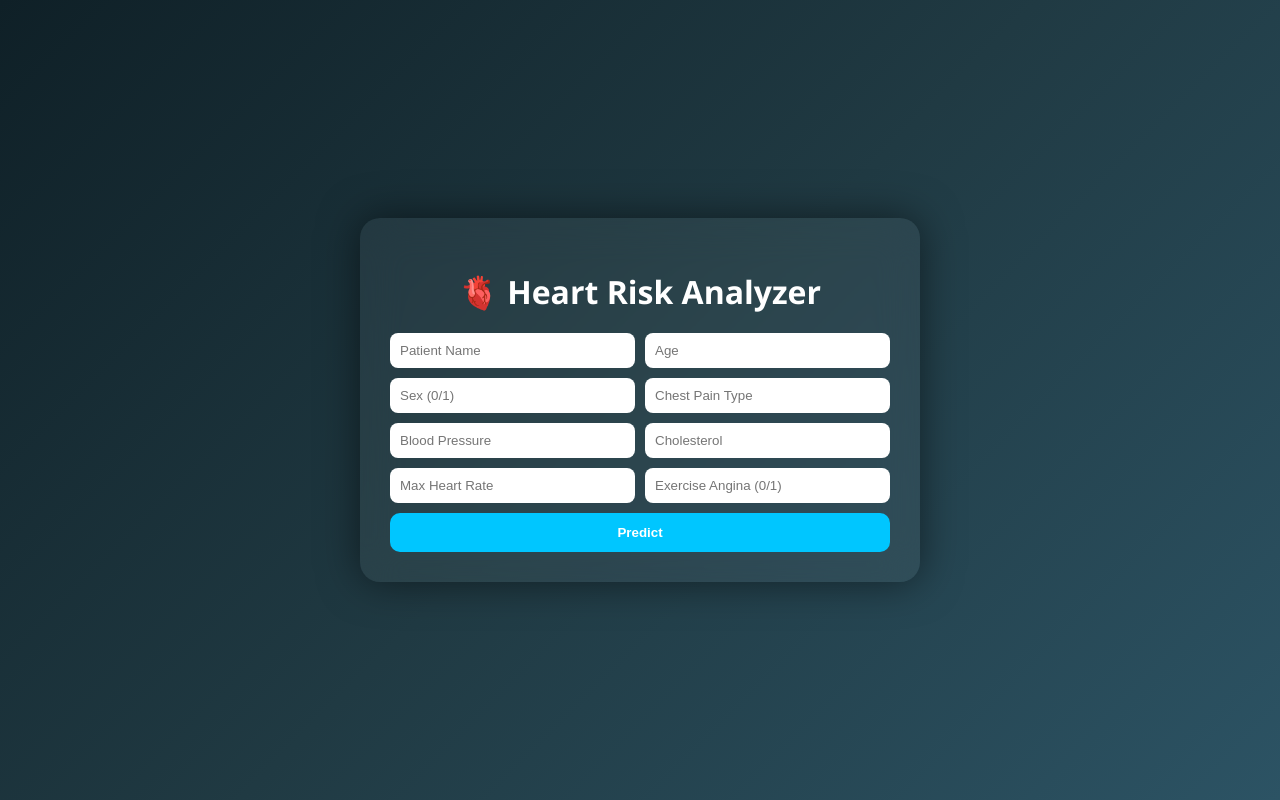
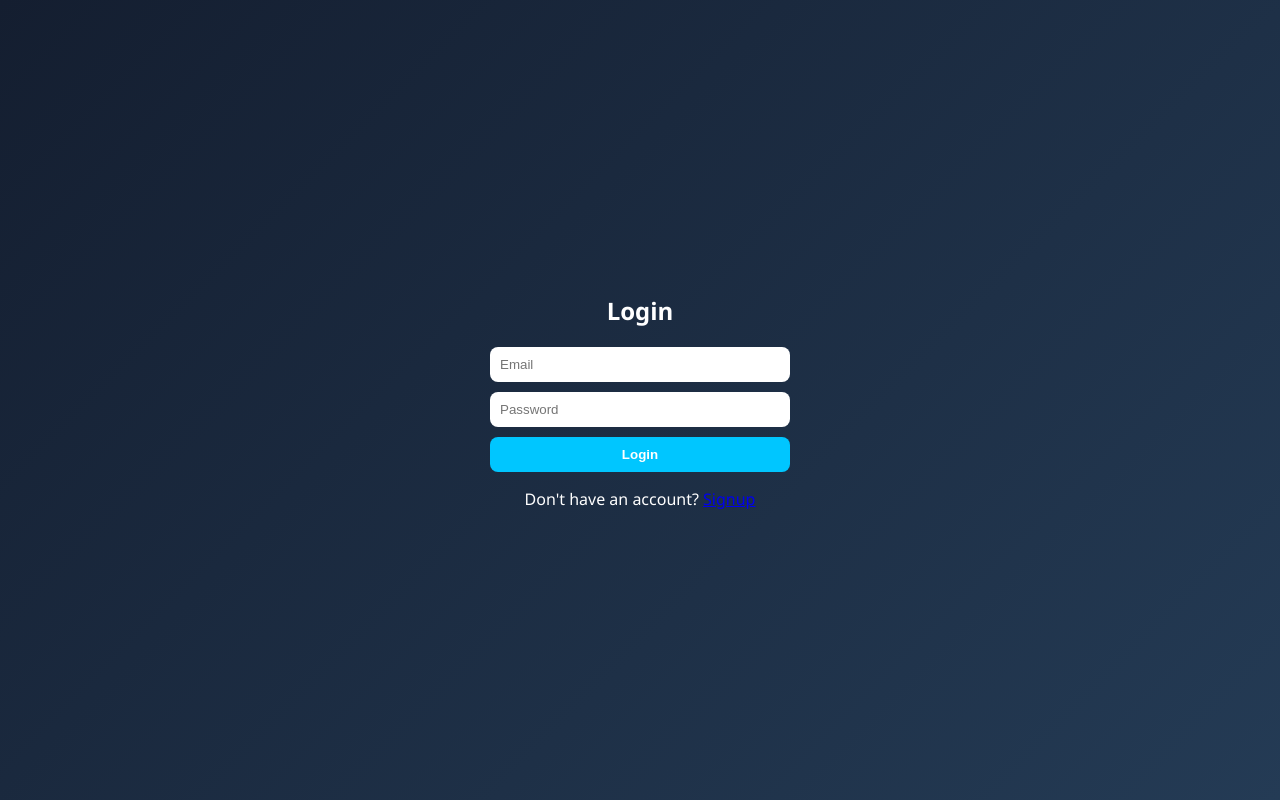
Before and after one commit to saisravanthikondaviti-web/heartdisease, a React (Create React App) app: page / in a window 1280 px wide. Built offline with nearby package versions, Linux system fonts and the light colour scheme.

Commit message:
added login and signup changes

```diff
--- a/package.json
+++ b/package.json
@@ -9,6 +9,7 @@
     "@testing-library/user-event": "^13.5.0",
     "react": "^19.2.4",
     "react-dom": "^19.2.4",
+    "react-router-dom": "^7.13.1",
     "react-scripts": "5.0.1",
     "web-vitals": "^2.1.4"
   },
--- a/src/App.css
+++ b/src/App.css
@@ -175,3 +175,67 @@ button:hover {
   from { opacity: 0; }
   to { opacity: 1; }
 }
+
+.auth-container {
+  min-height: 100vh;
+  display: flex;
+  flex-direction: column;
+  justify-content: center;
+  align-items: center;
+  background: linear-gradient(135deg, #141e30, #243b55);
+  color: white;
+}
+
+.auth-container form {
+  display: flex;
+  flex-direction: column;
+  width: 300px;
+  gap: 10px;
+}
+
+.auth-container input {
+  padding: 10px;
+  border-radius: 8px;
+  border: none;
+}
+
+.auth-container button {
+  padding: 10px;
+  border-radius: 8px;
+  border: none;
+  background: #00c6ff;
+  color: white;
+  cursor: pointer;
+}
+
+.navbar {
+  display: flex;
+  justify-content: space-between;
+  padding: 15px 30px;
+  background: rgba(0,0,0,0.6);
+  color: white;
+}
+
+.navbar {
+  position: absolute;
+  top: 20px;
+  left: 40px;
+  right: 40px;
+  display: flex;
+  justify-content: space-between;
+  align-items: center;
+  color: white;
+}
+
+.navbar button {
+  padding: 8px 15px;
+  border-radius: 8px;
+  border: none;
+  background: #ff4d4d;
+  color: white;
+  cursor: pointer;
+}
+
+.navbar button:hover {
+  background: #cc0000;
+}
--- a/src/App.js
+++ b/src/App.js
@@ -1,12 +1,18 @@
 import React from "react";
-import PredictionForm from "./components/PredictionForm";
-import "./App.css";
+import { BrowserRouter as Router, Routes, Route } from "react-router-dom";
+import Login from "./components/Login";
+import Signup from "./components/Signup";
+import Dashboard from "./pages/Dashboard";
 
 function App() {
   return (
-    <div className="app-container">
-      <PredictionForm />
-    </div>
+    <Router>
+      <Routes>
+        <Route path="/" element={<Login />} />
+        <Route path="/signup" element={<Signup />} />
+        <Route path="/dashboard" element={<Dashboard />} />
+      </Routes>
+    </Router>
   );
 }
 
--- /dev/null
+++ b/src/components/Login.js
@@ -0,0 +1,60 @@
+import React, { useState } from "react";
+import { useNavigate, Link } from "react-router-dom";
+
+function Login() {
+  const [email, setEmail] = useState("");
+  const [password, setPassword] = useState("");
+  const navigate = useNavigate();
+
+  const handleLogin = (e) => {
+    e.preventDefault();
+
+    const storedUser = JSON.parse(localStorage.getItem("registeredUser"));
+
+    if (
+      storedUser &&
+      storedUser.email === email &&
+      storedUser.password === password
+    ) {
+      // Save active session
+      localStorage.setItem("user", JSON.stringify(storedUser));
+
+      // Navigate to dashboard
+      navigate("/dashboard");
+    } else {
+      alert("Invalid credentials");
+    }
+  };
+
+  return (
+    <div className="auth-container">
+      <h2>Login</h2>
+
+      <form onSubmit={handleLogin}>
+        <input
+          type="email"
+          placeholder="Email"
+          value={email}
+          onChange={(e) => setEmail(e.target.value)}
+          required
+        />
+
+        <input
+          type="password"
+          placeholder="Password"
+          value={password}
+          onChange={(e) => setPassword(e.target.value)}
+          required
+        />
+
+        <button type="submit">Login</button>
+      </form>
+
+      <p>
+        Don't have an account? <Link to="/signup">Signup</Link>
+      </p>
+    </div>
+  );
+}
+
+export default Login;
--- /dev/null
+++ b/src/components/Signup.js
@@ -0,0 +1,30 @@
+import React, { useState } from "react";
+import { useNavigate, Link } from "react-router-dom";
+
+function Signup() {
+  const [email, setEmail] = useState("");
+  const [password, setPassword] = useState("");
+  const navigate = useNavigate();
+
+  const handleSignup = (e) => {
+    e.preventDefault();
+
+    localStorage.setItem("registeredUser", JSON.stringify({ email, password }));
+    alert("Signup successful!");
+    navigate("/");
+  };
+
+  return (
+    <div className="auth-container">
+      <h2>Signup</h2>
+      <form onSubmit={handleSignup}>
+        <input type="email" placeholder="Email" onChange={(e)=>setEmail(e.target.value)} required />
+        <input type="password" placeholder="Password" onChange={(e)=>setPassword(e.target.value)} required />
+        <button type="submit">Signup</button>
+      </form>
+      <p>Already have account? <Link to="/">Login</Link></p>
+    </div>
+  );
+}
+
+export default Signup;
--- a/src/index.js
+++ b/src/index.js
@@ -1,17 +1,6 @@
-import React from 'react';
-import ReactDOM from 'react-dom/client';
-import './index.css';
-import App from './App';
-import reportWebVitals from './reportWebVitals';
+import React from "react";
+import ReactDOM from "react-dom/client";
+import App from "./App";
 
-const root = ReactDOM.createRoot(document.getElementById('root'));
-root.render(
-  <React.StrictMode>
-    <App />
-  </React.StrictMode>
-);
-
-// If you want to start measuring performance in your app, pass a function
-// to log results (for example: reportWebVitals(console.log))
-// or send to an analytics endpoint. Learn more: https://bit.ly/CRA-vitals
-reportWebVitals();
+const root = ReactDOM.createRoot(document.getElementById("root"));
+root.render(<App />);
--- /dev/null
+++ b/src/pages/Dashboard.js
@@ -0,0 +1,32 @@
+import React from "react";
+import { Navigate } from "react-router-dom";
+import PredictionForm from "../components/PredictionForm";
+import "../App.css";
+
+function Dashboard() {
+
+  const user = JSON.parse(localStorage.getItem("user"));
+
+  // Protect route
+  if (!user) {
+    return <Navigate to="/" replace />;
+  }
+
+  const handleLogout = () => {
+    localStorage.removeItem("user");
+    window.location.href = "/";
+  };
+
+  return (
+    <div className="app-container">
+      <div className="navbar">
+        <h3>Welcome, {user.email}</h3>
+        <button onClick={handleLogout}>Logout</button>
+      </div>
+
+      <PredictionForm />
+    </div>
+  );
+}
+
+export default Dashboard;
```
Also changed, not shown: 1 other file (tests, documents, lock files or other folders).
